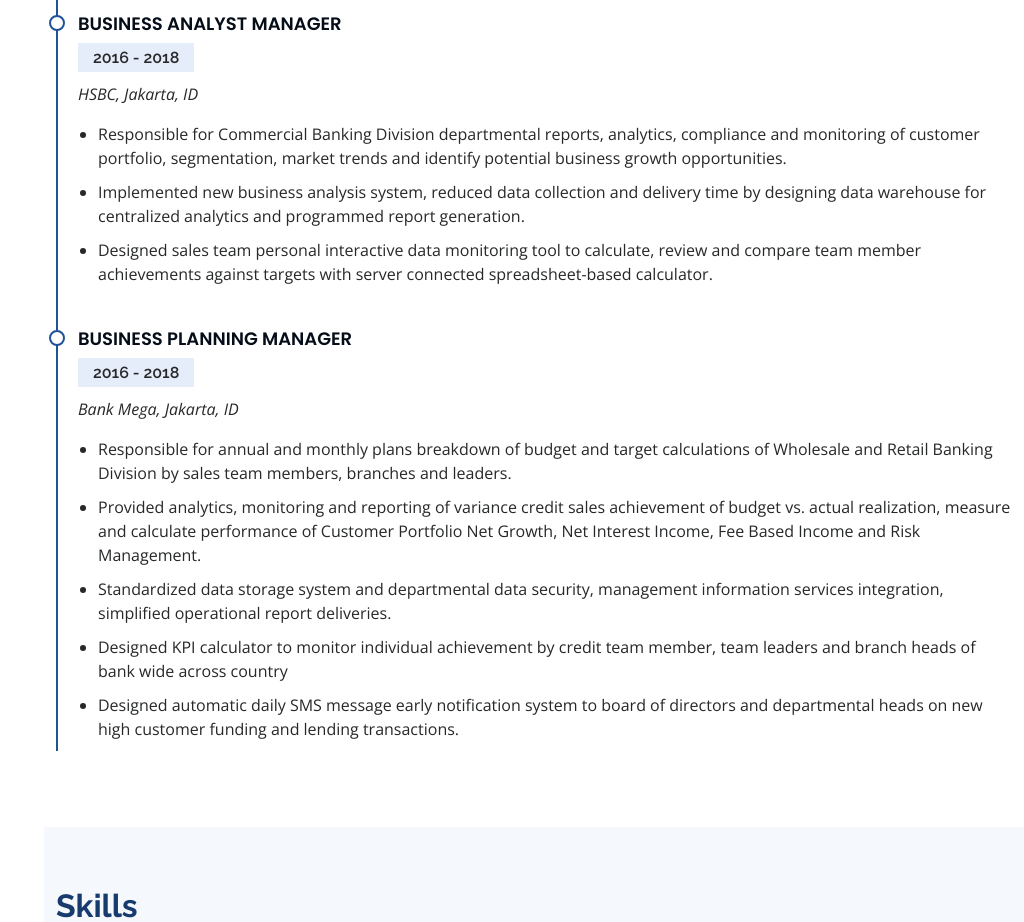
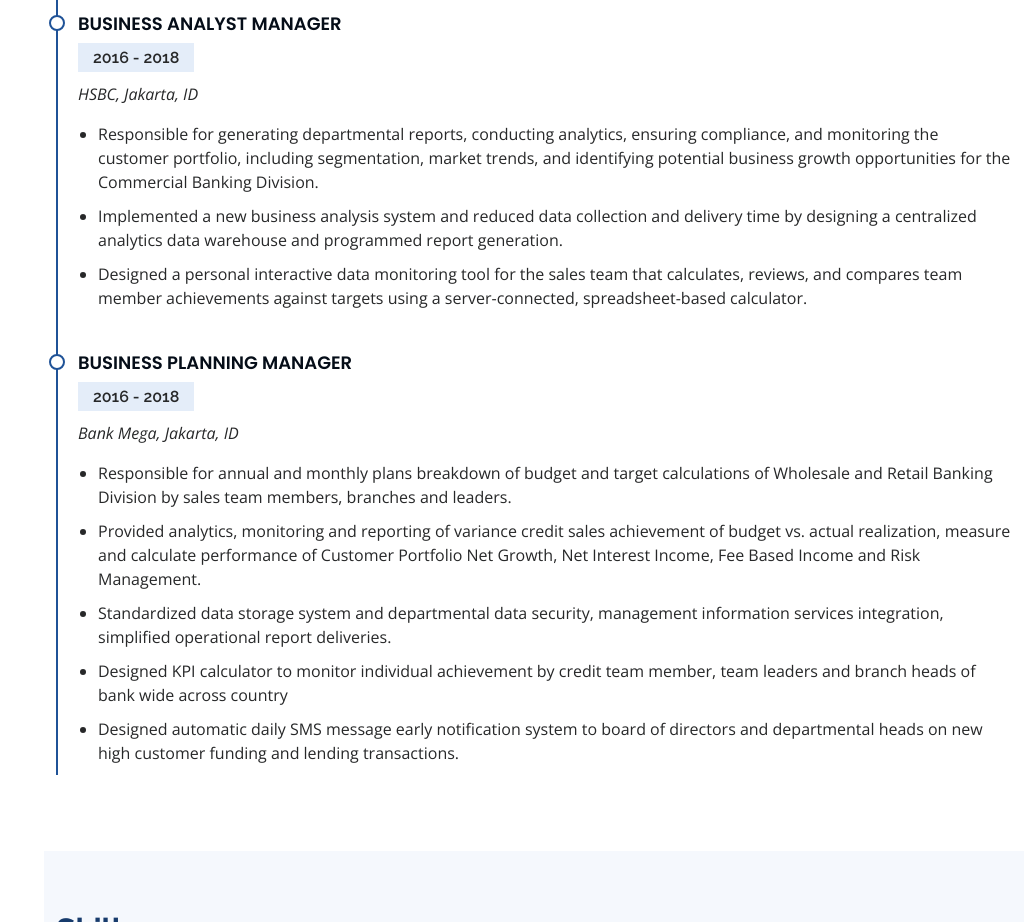
Before and after one commit to hilzonlanin/portfolio, a plain HTML site: page index.html in a window 1280 px wide. Shown: the part 1880-2802 px from the top of the page, without its empty margins (256-1280 px from the left). Drawn offline with nearby package versions, Linux system fonts and the light colour scheme.

Commit message:
spelling 3

```diff
--- a/index.html
+++ b/index.html
@@ -135,13 +135,9 @@
             <h5>2016 - 2018</h5>
             <p><em>HSBC, Jakarta, ID</em></p>
             <ul>
-              <li>Responsible for Commercial Banking Division departmental reports, analytics, compliance and
-                monitoring of customer portfolio, segmentation, market trends and identify potential business growth
-                opportunities.</li>
-              <li>Implemented new business analysis system, reduced data collection and delivery time by designing data
-                warehouse for centralized analytics and programmed report generation.</li>
-              <li>Designed sales team personal interactive data monitoring tool to calculate, review and compare team
-                member achievements against targets with server connected spreadsheet-based calculator.</li>
+              <li>Responsible for generating departmental reports, conducting analytics, ensuring compliance, and monitoring the customer portfolio, including segmentation, market trends, and identifying potential business growth opportunities for the Commercial Banking Division.</li>
+              <li>Implemented a new business analysis system and reduced data collection and delivery time by designing a centralized analytics data warehouse and programmed report generation.</li>
+              <li>Designed a personal interactive data monitoring tool for the sales team that calculates, reviews, and compares team member achievements against targets using a server-connected, spreadsheet-based calculator.</li>
             </ul>
           </div>
           <div class="resume-item">
```
